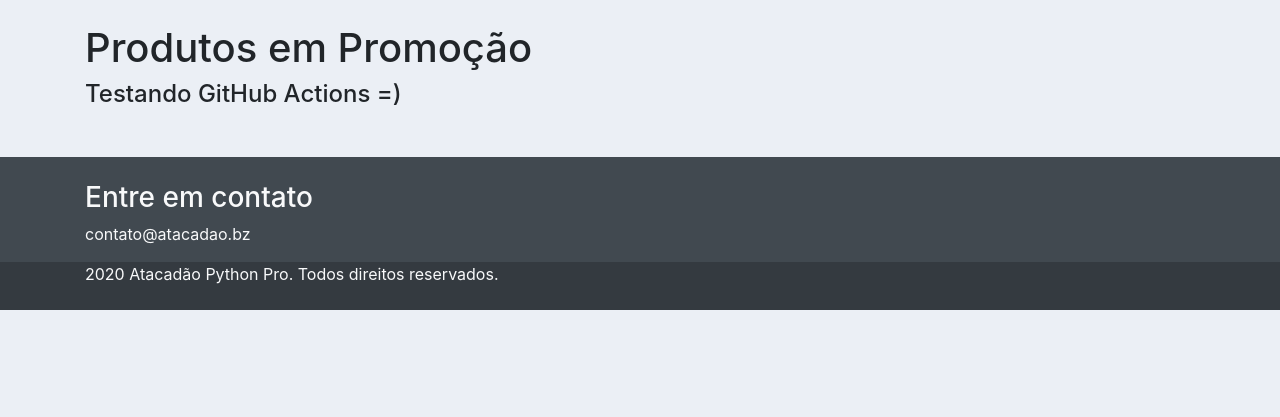
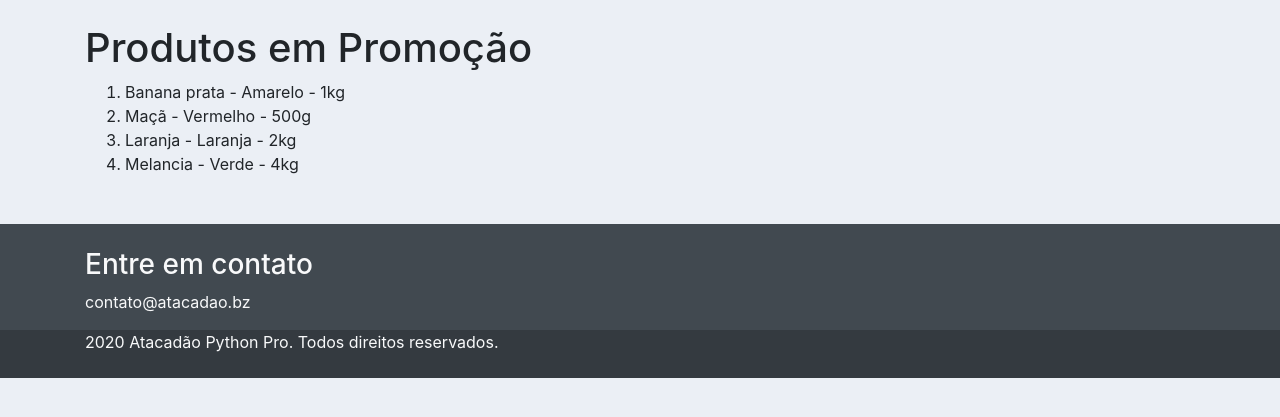
Before and after one commit to niltonpimentel02/atacadao, a Django app: page / in a window 1280 px wide. Shown: the part 56-473 px from the top of the page. Run offline with Django 3.2, Linux system fonts and the light colour scheme; some libraries are stand-ins or nearby versions.

Commit message:
Implementados testes home
Close #32

```diff
--- a/pypro/base/templates/base/base.html
+++ b/pypro/base/templates/base/base.html
@@ -12,7 +12,7 @@
     <link rel="stylesheet" href="https://stackpath.bootstrapcdn.com/bootstrap/4.5.2/css/bootstrap.min.css"
           integrity="sha384-JcKb8q3iqJ61gNV9KGb8thSsNjpSL0n8PARn9HuZOnIxN0hoP+VmmDGMN5t9UJ0Z" crossorigin="anonymous">
 
-    <title>Atacadão Python Pro - Home</title>
+    <title>Atacadão Python Pro</title>
 </head>
 <body class="body">
 <div>
--- a/pypro/base/templates/base/home.html
+++ b/pypro/base/templates/base/home.html
@@ -1,8 +1,15 @@
+<head>
+    <title>Atacadão Python Pro - Home</title>
+</head>
 {% extends 'base/base.html' %}
 {% load static %}
 {% block content %}
     <h1>Produtos em Promoção</h1>
-    <h4>Testando GitHub Actions =)</h4>
-
-
+    <ol>
+        {% for produto in produtos %}
+        <li>
+            {{ produto.descricao }} - {{ produto.cor }} - {{ produto.peso }}
+        </li>
+        {% endfor %}
+    </ol>
 {% endblock %}
--- a/pypro/base/views.py
+++ b/pypro/base/views.py
@@ -1,7 +1,11 @@
 from django.shortcuts import render
-
-# Create your views here.
 
 
 def home(request):
-    return render(request, 'base/home.html')
+    produtos = [
+        {'descricao': 'Banana prata', 'cor': 'Amarelo', 'peso': '1kg'},
+        {'descricao': 'Maçã', 'cor': 'Vermelho', 'peso': '500g'},
+        {'descricao': 'Laranja', 'cor': 'Laranja', 'peso': '2kg'},
+        {'descricao': 'Melancia', 'cor': 'Verde', 'peso': '4kg'},
+    ]
+    return render(request, 'base/home.html', context={'produtos': produtos})
```
Also changed, not shown: pypro/base/tests/test_home.py (+26 -0 lines).
